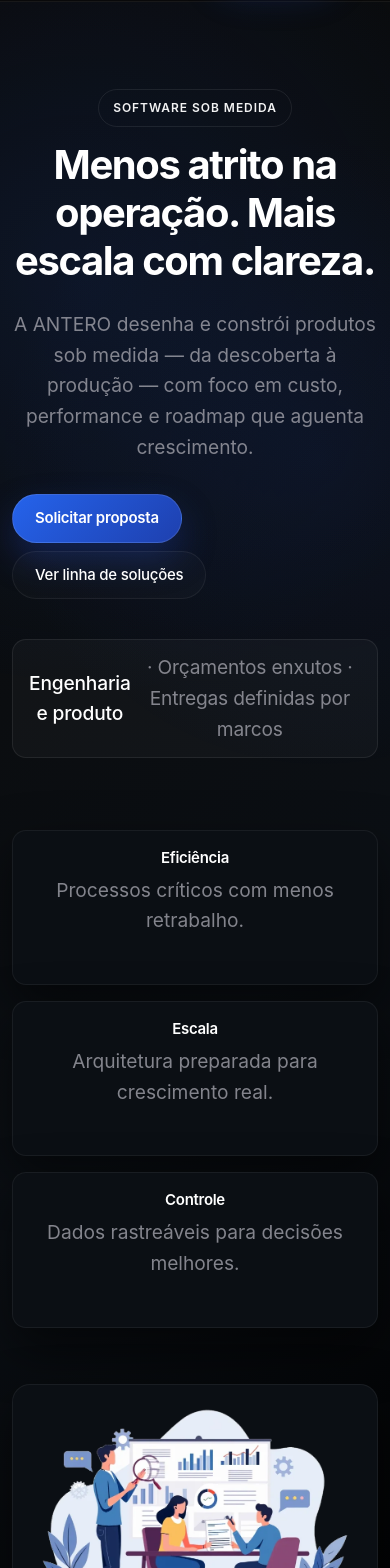
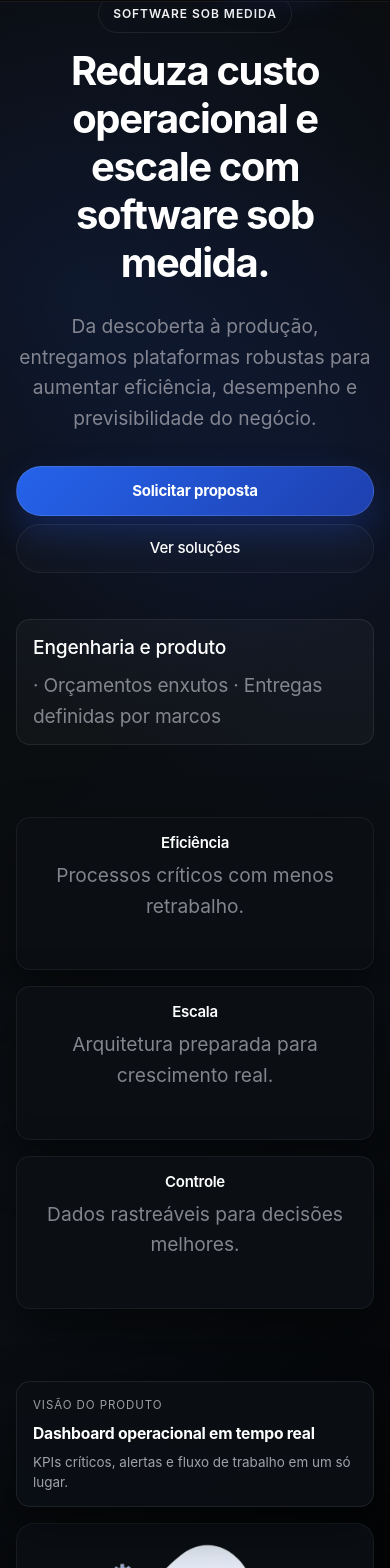
Before and after one commit to DavidEdsonDoNascimento/dnsistemas, a Next.js app: page / in a window 390 px wide. Shown: the part 97-1665 px from the top of the page. Built offline with nearby package versions, Linux system fonts and the light colour scheme.

Commit message:
ajustes de layout

```diff
--- a/src/app/page.tsx
+++ b/src/app/page.tsx
@@ -51,24 +51,24 @@
           <div className={lc.landingHeroGlow} aria-hidden />
 
           <div className="container position-relative">
-            <div className="row align-items-start gy-5 gx-lg-5">
+            <div className={`row align-items-center ${lc.landingHeroLayout}`}>
               <div className="col-lg-6">
-                <div className="hero-content">
+                <div className={`hero-content ${lc.landingHeroContent}`}>
                   <span className={lc.landingEyebrow}>Software sob medida</span>
 
-                  <h1 className={lc.landingHeroTitle}>Menos atrito na operação. Mais escala com clareza.</h1>
+                  <h1 className={lc.landingHeroTitle}>Reduza custo operacional e escale com software sob medida.</h1>
 
                   <p className={lc.landingHeroLead}>
-                    A ANTERO desenha e constrói produtos sob medida — da descoberta à produção — com foco em custo,
-                    performance e roadmap que aguenta crescimento.
+                    Da descoberta à produção, entregamos plataformas robustas para aumentar eficiência, desempenho e
+                    previsibilidade do negócio.
                   </p>
 
-                  <div className="d-flex flex-wrap gap-2">
+                  <div className={`d-flex flex-wrap gap-2 ${lc.landingHeroActions}`}>
                     <a href="#contact" className={`btn ${lc.landingBtnPrimary}`}>
                       Solicitar proposta
                     </a>
                     <a href="#services" className={`btn ${lc.landingBtnGhost}`}>
-                      Ver linha de soluções
+                      Ver soluções
                     </a>
                   </div>
 
@@ -99,13 +99,20 @@
                 </div>
               </div>
 
-              <div className="col-lg-6 mt-2 mt-lg-0">
+              <div className="col-lg-6 mt-4 mt-lg-0">
+                <div className={lc.landingHeroVisualWrap}>
+                  <div className={lc.landingHeroPanel}>
+                    <span className={lc.landingHeroPanelLabel}>Visão do produto</span>
+                    <strong className={lc.landingHeroPanelTitle}>Dashboard operacional em tempo real</strong>
+                    <p className={lc.landingHeroPanelText}>KPIs críticos, alertas e fluxo de trabalho em um só lugar.</p>
+                  </div>
                   <div className={lc.landingHeroVisual}>
                     <img
                       src="/assets/img/illustration/illustration-14.webp"
                       alt=""
                       className={`img-fluid ${lc.landingHeroVisualImg}`}
                     />
+                  </div>
                 </div>
               </div>
             </div>
--- a/src/theme/landing.module.css
+++ b/src/theme/landing.module.css
@@ -1,4 +1,15 @@
-/* Landing premium dark — profundidade sutil, estrutura limpa. */
+/* Landing premium dark — layout consistente e responsivo. */
+
+/* Shared containers */
+.landingHero :global(.container),
+.landingSection :global(.container),
+.landingSectionSoft :global(.container),
+.landingSectionWhite :global(.container),
+.landingSectionPadBottom :global(.container) {
+  max-width: 1200px;
+  margin-inline: auto;
+  padding-inline: clamp(16px, 3vw, 24px);
+}
 
 .landingHeader {
   background: var(--dn-header-bg);
@@ -40,19 +51,27 @@
 
 .landingHero {
   background: var(--dn-gradient);
-  padding-top: var(--dn-hero-pt);
-  padding-bottom: var(--dn-hero-pb);
+  padding-top: clamp(96px, 11vw, var(--dn-hero-pt));
+  padding-bottom: clamp(72px, 9vw, var(--dn-hero-pb));
   position: relative;
   overflow: hidden;
 }
 
-/* Realce opcional discreto atrás do conteúdo */
 .landingHeroGlow {
   position: absolute;
   inset: 0;
   background: var(--dn-gradient-glow);
   pointer-events: none;
-  opacity: 0.85;
+  opacity: 1;
+}
+
+.landingHeroLayout {
+  --bs-gutter-x: clamp(20px, 2.8vw, 36px);
+  --bs-gutter-y: 24px;
+}
+
+.landingHeroContent {
+  max-width: 38rem;
 }
 
 .landingEyebrow {
@@ -75,38 +94,37 @@
 
 .landingHeroTitle {
   color: var(--dn-nav-icon);
-  max-width: 34rem;
-  margin-bottom: 22px;
+  max-width: 16ch;
+  margin: 0 0 22px;
   letter-spacing: -0.035em;
-  line-height: 1.08;
-  font-weight: 600;
-  font-size: clamp(2.1rem, 4vw, 3.2rem);
-}
-
-.landingSectionIntro {
-  margin-bottom: 4.5rem;
-}
-
-.landingSectionIntroWide {
-  max-width: min(36rem, 92vw);
-  margin-left: auto;
-  margin-right: auto;
+  line-height: 1.04;
+  font-weight: 700;
+  font-size: clamp(2.25rem, 4.5vw, 3.5rem);
 }
 
 .landingHeroLead {
   color: var(--dn-muted);
-  font-size: 1.0625rem;
-  line-height: 1.6;
-  max-width: 30rem;
-  margin-bottom: 32px;
+  font-size: 1.02rem;
+  line-height: 1.55;
+  max-width: 44ch;
+  margin: 0 0 24px;
+}
+
+.landingHeroActions {
+  margin-bottom: 6px;
+  justify-content: flex-start;
+}
+
+.landingHeroActions :global(.btn) {
+  min-height: 44px;
 }
 
 .landingBtnPrimary {
   background: linear-gradient(135deg, #2563eb, #1e40af);
   color: var(--dn-nav-icon);
   border-radius: var(--dn-radius-pill);
-  padding: 12px 22px;
-  font-weight: 600;
+  padding: 13px 24px;
+  font-weight: 700;
   font-size: 0.9375rem;
   letter-spacing: -0.015em;
   border: 1px solid rgba(255, 255, 255, 0.12);
@@ -144,12 +162,58 @@
   font-weight: 500;
 }
 
+.landingHeroVisualWrap {
+  display: grid;
+  gap: 16px;
+  max-width: 100%;
+  margin: 0;
+  align-content: start;
+}
+
+.landingHeroPanel {
+  position: relative;
+  width: min(360px, 100%);
+  justify-self: start;
+  padding: 14px 16px;
+  border-radius: var(--dn-radius-md);
+  border: 1px solid var(--dn-glass-border);
+  background: linear-gradient(180deg, rgba(11, 15, 20, 0.96), rgba(11, 15, 20, 0.9));
+  box-shadow: var(--dn-shadow-card);
+}
+
+.landingHeroPanelLabel {
+  display: block;
+  font-size: 0.72rem;
+  text-transform: uppercase;
+  letter-spacing: 0.08em;
+  color: var(--dn-overlay-medium);
+  margin-bottom: 6px;
+}
+
+.landingHeroPanelTitle {
+  display: block;
+  color: var(--dn-primary);
+  font-size: 0.98rem;
+  letter-spacing: -0.015em;
+  margin-bottom: 6px;
+}
+
+.landingHeroPanelText {
+  margin: 0;
+  color: var(--dn-muted);
+  font-size: 0.84rem;
+  line-height: 1.45;
+}
+
 .landingHeroVisual {
   background: var(--dn-service-card-bg);
   border: 1px solid var(--dn-border);
   border-radius: var(--dn-radius-lg);
   padding: 18px;
   box-shadow: var(--dn-shadow-hero-aside);
+  min-height: clamp(240px, 30vw, 340px);
+  display: flex;
+  align-items: center;
 }
 
 .landingHeroVisualImg {
@@ -157,14 +221,33 @@
 }
 
 .landingSection {
-  padding: var(--dn-section-y) 0;
+  padding: clamp(80px, 8vw, 120px) 0;
 }
 
 .landingSectionSoft {
-  padding: var(--dn-section-y) 0;
+  padding: clamp(80px, 8vw, 120px) 0;
   background: var(--dn-gradient-soft);
   border-top: 1px solid var(--dn-border);
   border-bottom: 1px solid var(--dn-border);
+}
+
+.landingSectionWhite {
+  padding: clamp(80px, 8vw, 120px) 0;
+  background: linear-gradient(180deg, #0a0a0a 0%, #0b0f14 100%);
+}
+
+.landingSectionPadBottom {
+  padding: 0 0 clamp(80px, 8vw, 120px);
+  background: #0a0a0a;
+}
+
+.landingSectionIntro {
+  margin-bottom: 4.5rem;
+}
+
+.landingSectionIntroWide {
+  max-width: min(36rem, 92vw);
+  margin-inline: auto;
 }
 
 .landingAboutFigure {
@@ -181,22 +264,21 @@
   max-width: 34rem;
 }
 
-.landingHeading2 {
+.landingHeading2,
+.landingHeading2Tight {
   color: var(--dn-primary);
-  margin-bottom: 18px;
   letter-spacing: -0.03em;
   line-height: 1.14;
   font-weight: 600;
   font-size: clamp(1.6rem, 2.2vw, 2.15rem);
 }
 
+.landingHeading2 {
+  margin-bottom: 18px;
+}
+
 .landingHeading2Tight {
-  color: var(--dn-primary);
   margin-bottom: 20px;
-  letter-spacing: -0.03em;
-  line-height: 1.14;
-  font-weight: 600;
-  font-size: clamp(1.6rem, 2.2vw, 2.15rem);
 }
 
 .landingParagraph {
@@ -251,16 +333,6 @@
   padding: 18px 18px 16px;
   height: 100%;
   box-shadow: var(--dn-shadow-card);
-}
-
-.landingSectionWhite {
-  padding: var(--dn-section-y) 0;
-  background: linear-gradient(180deg, #0a0a0a 0%, #0b0f14 100%);
-}
-
-.landingSectionPadBottom {
-  padding: 0 0 var(--dn-section-y);
-  background: #0a0a0a;
 }
 
 .landingServiceCard {
@@ -356,10 +428,6 @@
   color: var(--dn-secondary);
 }
 
-.landingFooterSep {
-  color: var(--dn-footer-muted);
-}
-
 .landingFormShell {
   background: var(--dn-service-card-bg);
   border-radius: var(--dn-radius-lg);
@@ -383,6 +451,10 @@
 .landingFooterStrong {
   color: var(--dn-muted);
   font-weight: 500;
+}
+
+.landingFooterSep {
+  color: var(--dn-footer-muted);
 }
 
 .formControlLanding {
@@ -460,3 +532,127 @@
   width: 100%;
   display: block;
 }
+
+@media (max-width: 991.98px) {
+  .landingHeroLayout {
+    --bs-gutter-y: 20px;
+  }
+
+  .landingSectionIntro {
+    margin-bottom: 2rem;
+  }
+
+  .landingHeroTitle {
+    font-size: clamp(1.8rem, 8vw, 2.4rem);
+    line-height: 1.1;
+    max-width: 100%;
+  }
+
+  .landingHeroLead {
+    font-size: 1rem;
+    line-height: 1.56;
+    max-width: 100%;
+  }
+
+  .landingHeroPanel {
+    width: 100%;
+    max-width: 100%;
+    justify-self: stretch;
+  }
+
+  .landingRibbon {
+    padding: 24px 20px;
+  }
+
+  .landingServiceCard,
+  .landingFormShell,
+  .landingContactInfo {
+    padding: 24px;
+  }
+}
+
+@media (max-width: 767.98px) {
+  .landingSection,
+  .landingSectionSoft,
+  .landingSectionWhite {
+    padding: clamp(60px, 9vw, 80px) 0;
+  }
+
+  .landingSectionPadBottom {
+    padding: 0 0 clamp(60px, 9vw, 80px);
+  }
+
+  .landingHero {
+    padding-top: clamp(92px, 22vw, 128px);
+    padding-bottom: clamp(64px, 12vw, 84px);
+  }
+
+  .landingHeroMeta {
+    width: 100%;
+    justify-content: flex-start;
+    text-align: left;
+    flex-wrap: wrap;
+  }
+
+  .landingHeroActions {
+    width: 100%;
+    justify-content: flex-start;
+  }
+
+  .landingHeroActions :global(.btn),
+  .landingRibbonBtn,
+  .landingBtnPrimary,
+  .landingBtnGhost,
+  .formSubmitLanding {
+    width: 100%;
+    justify-content: center;
+    text-align: center;
+  }
+
+  .landingCardWhite {
+    padding: 16px;
+  }
+
+  .landingServiceCard,
+  .landingFormShell,
+  .landingContactInfo {
+    padding: 20px;
+  }
+
+  .landingParagraphCenter,
+  .landingParagraph,
+  .landingParagraphLoose,
+  .landingParagraphNoMargin {
+    line-height: 1.58;
+  }
+
+  .landingHeroContent {
+    max-width: 100%;
+  }
+}
+
+@media (max-width: 575.98px) {
+  .landingLogoImg {
+    height: 48px;
+    max-width: min(58vw, 220px);
+  }
+
+  .landingHeroTitle {
+    font-size: clamp(1.7rem, 9vw, 2.15rem);
+  }
+
+  .landingHeading2,
+  .landingHeading2Tight {
+    font-size: clamp(1.35rem, 6.5vw, 1.8rem);
+    line-height: 1.2;
+  }
+
+  .landingHeroVisual {
+    padding: 14px;
+  }
+
+  .landingFooterText {
+    text-align: center;
+    line-height: 1.5;
+  }
+}
```
Lines whose indentation alone changed are shown as unchanged.
